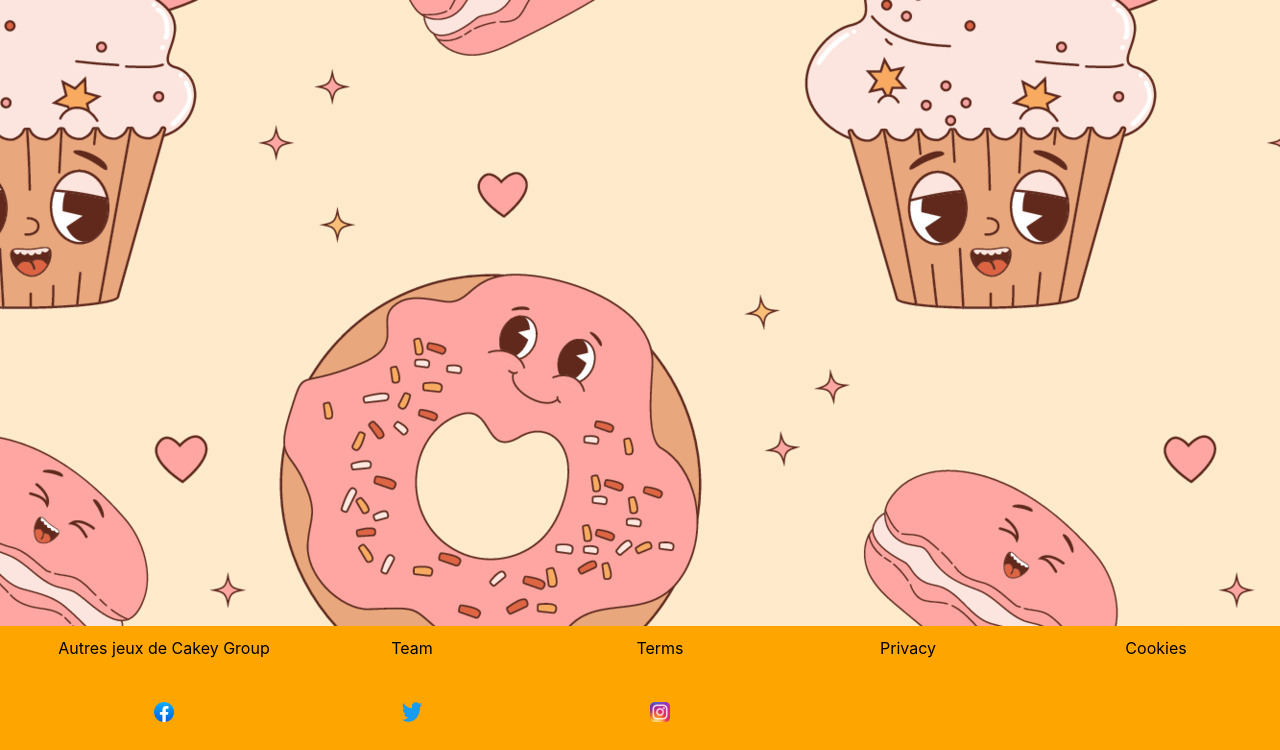
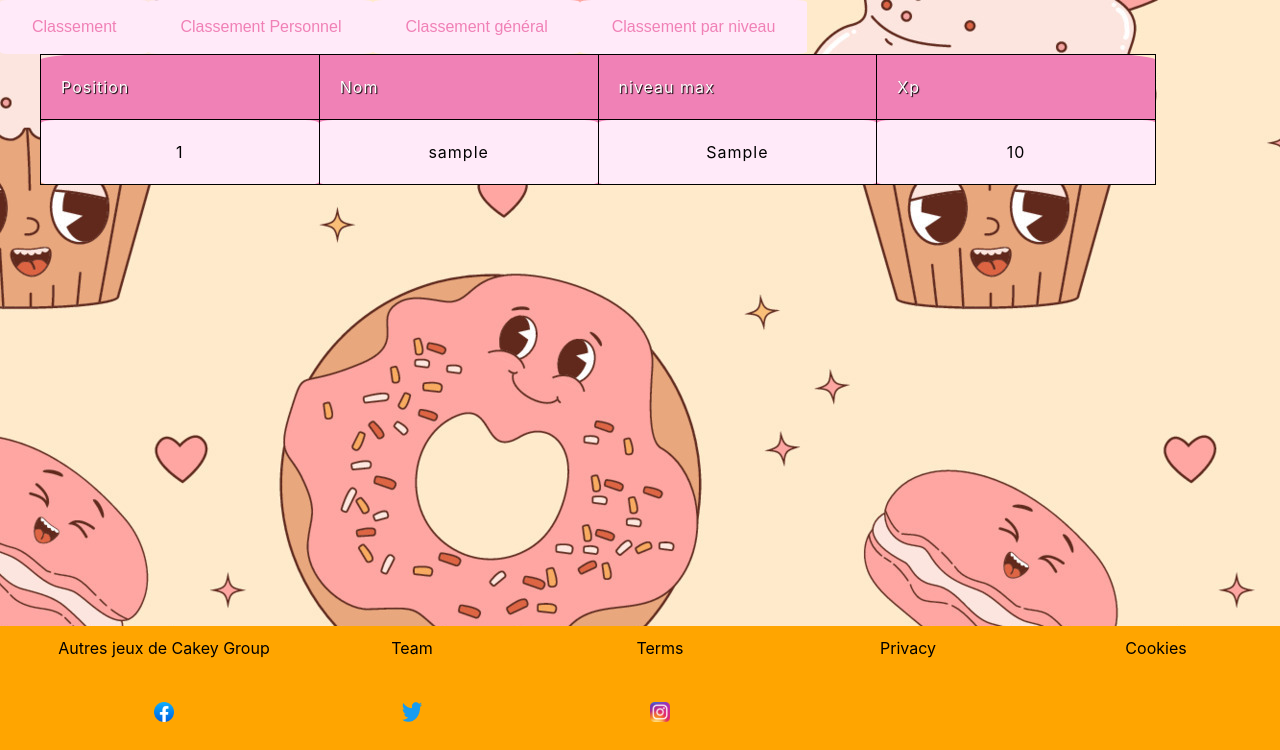
Before and after one commit to DUT-Info-Montreuil/SAES3.01_Cakey, a PHP site: page /index.php?getmodule=modClassement in a window 1280 px wide. Shown: the part 102-852 px from the top of the page. Run offline with PHP 8.4, Linux system fonts and the light colour scheme; the visitor is signed in with stand-in values (Sample User, id 1); tables that the repository leaves empty or names only in its code hold one stand-in row (values such as "Sample post"); grey boxes marked "Sample" are stand-in pictures.

Commit message:
Classement

```diff
--- a/composants/menuHeader/vueCompMenu.php
+++ b/composants/menuHeader/vueCompMenu.php
@@ -191,7 +191,7 @@ class VueCompMenu{
 							</div>
 						</li>
 						<li class="nav-item">
-							<a class="nav-link" href="#">Classement</a>
+							<a class="nav-link" href="index.php?getmodule=modClassement">Classement</a>
 						</li>
 						' . $connect . '
 					</ul>
--- a/module/mod_classement/cont_classement.php
+++ b/module/mod_classement/cont_classement.php
@@ -5,6 +5,7 @@ class ControleurClassement {
 	private $modele;
 	private $vue;
 	private $action;
+	private $choix;
 
 	public function __construct() {
 		$this->modele = new ModeleClassement();
@@ -13,33 +14,100 @@ class ControleurClassement {
 
 	public function exec() {
 		$this->action = isset($_GET["action"]) ? $_GET["action"] : "general";
-
+		$this->vue->menuzzef();
 		switch ($this->action) {
 			case "general" :
 				$this->general();
 				break;
-			case "niveau" :
+			case "niveau":
 				$this->niveau();
-				echo'niveau';
 				break;
+			case "niveausel" :
+				$this->niveau();
+				$this->sel();
+				break;
+			case "niveauselPerso" :
+				$this->persNiveau();
+				$this->selPerso();
+				break;
+			case "perso" :
+				$this->vue->menuPerso();
+				break;
+
+			case "notPerso" :
+				$this->vue->menunotPerso();
+				break;
+			case "generalPerso" :
+				$this->persGenerale();
+				break;
+			case "niveauPerso" :
+				$this->persNiveau();
+				break;
+
 			default :
 				die ("Action inexistante");
+
 
 		}
 	}
 
 	private function general () {
-		$this->vue->menu();
-		$this->vue->get_tableauGeneral();
+		$liste =$this->modele->get_liste();
+		$this->vue->menuNotPerso();
+      	$this->vue->tab($liste);
+	   //$this->modele->get_liste1();
+
 
 	}
 
 	private function niveau () {
-		$liste =$this->modele->get_liste();
-		$this->vue->menu();
-       $this->vue->tab($liste);
-
+		$this->vue->menuNotPerso();
+		$listeNiveau=$this->modele->get_listeNiveau();
+		$this->vue->formselNiveau($listeNiveau);
 	}
 
 
+	private function sel(){
+
+	if (isset($_POST['score'])) {
+		$liste =$this->modele-> get_listeParNiveauScoreMax($_POST['niveaux']) ;
+		$this->vue->get_tableauParNiveau($liste);
+
+
+	} elseif (isset($_POST['temps'])) {
+
+		$liste= $this->modele-> get_listeParNiveauTempsMax($_POST['niveaux']);
+		$this->vue->get_tableauParNiveauTps($liste);
+
+	}
 }
+	private function persGenerale(){
+		$this->vue->menuPerso();
+		$liste= $this->modele->get_liste_perso();
+		$this->vue->tab($liste);
+	}
+	private function persNiveau(){
+		$this->vue->menuPerso();
+		$listeNiveau=$this->modele->get_listeNiveau();
+		$this->vue->formselNiveauPerso($listeNiveau);
+
+	}
+	private function selPerso(){
+
+		if (isset($_POST['score'])) {
+			$liste =$this->modele-> get_liste_perso_score($_POST['niveaux']) ;
+			$this->vue->get_tableauParNiveau($liste);
+
+
+		} elseif (isset($_POST['temps'])) {
+
+			$liste= $this->modele-> get_liste_perso_temps($_POST['niveaux']);
+			$this->vue->get_tableauParNiveauTps($liste);
+
+		}
+	}
+
+
+
+
+}
--- a/module/mod_classement/mod_classement.php
+++ b/module/mod_classement/mod_classement.php
@@ -9,6 +9,8 @@ class ModClassement {
 	public function __construct () {
 		$this->title = "";
 		$this->controleur = new ControleurClassement();
+		$this->exec();
+
 	}
 
 	public function exec () {
--- a/module/mod_classement/modele_classement.php
+++ b/module/mod_classement/modele_classement.php
@@ -1,14 +1,195 @@
 <?php
 
 class ModeleClassement extends Connexion{
+    private $id;
+
+    public function __construct(){
+        $sql = self::$bdd->prepare("select idUser from utilisateur where login = :login");
+		$sql->bindParam(':login', $_SESSION["newsession"], PDO::PARAM_STR);
+		$sql->execute();
+		$result = $sql->fetch();
+
+        $this->id = $result['idUser'];
+    }
 public function get_liste(){
-    $req="SELECT* FROM utilisateur";
+    $req="SELECT (Rank() OVER(ORDER BY Sum(score) DESC ))as rangG, idUser , login,Sum(score)as Xp,MAX(numeroNiveau)as niveauMax FROM utilisateur NATURAL JOIN partie group by idUSer limit 20";
     $pdo_req = self::$bdd->query($req);
     return $pdo_req->fetchAll();
 }
+public function get_liste1() {
+    $req="SELECT (Rank() OVER(ORDER BY Sum(score) DESC ))as rangG,
+     idUser , login,Sum(score)as Xp,MAX(numeroNiveau)as niveauMax
+    FROM utilisateur NATURAL JOIN partie
+    group by idUSer";
+    $pdo_req = self::$bdd->query($req);
+    $pdo_req->execute();
+    print_r( $pdo_req->fetchall(pdo::FETCH_ASSOC));
+    return $pdo_req->fetchAll();
+    /*$req="SELECT max(t1.rang) from (SELECT idUser,rang,Xpnecessaires from evolutionRang left outer join donneBonusRang using(rang)  left outer join donneBonusNiveau using(idBonus) left outer join partie using(numeroNiveau))as t1 inner join (Select  idUser ,login,Sum(score)as Xp FROM utilisateur NATURAL JOIN partie group by idUSer)as t2 using(idUser)where Xpnecessaires<Xp ";
+    $req="SELECT Max(rang) from evolutionRang left outer join donneBonusRang using(rang)  left outer join donneBonusNiveau using(idBonus) left outer join partie using(numeroNiveau) where Xpnecessaires < 1500";
+
+    */
 }
-/*
-public function get_dixPremiersGeneral (){
-    $req = ""
+public function get_listeParNiveau($niveau){
+    $req="SELECT Rank() OVER(ORDER BY score DESC ), idUser , login, score
+    FROM utilisateur NATURAL JOIN partie
+     where numeroNiveau=1 limit 20";
+    $pdo_req = self::$bdd->query($req);
+    $pdo_req->bindParam("niveau", $niveau);
+    $pdo_req->execute();
+    return $pdo_req->fetchAll();
+
 }
-*/
+public function get_listeParNiveauScore($niveau){
+    $req=Connexion::$bdd->prepare("SELECT Rank() OVER(ORDER BY score DESC ), idUser , login, score
+    FROM utilisateur NATURAL JOIN partie
+     where numeroNiveau=? limit 20");
+    $req->bindParam(1, $niveau);
+    $req->execute();
+    return $req->fetchAll();
+}
+public function get_listeParNiveauScoreMax($niveau){
+    $req=Connexion::$bdd->prepare("SELECT (Rank() OVER(ORDER BY MAX(score) DESC ))as rankScore, idUser , login, MAX(score) as score
+    FROM (SELECT idUser , login ,score
+    FROM utilisateur NATURAL JOIN partie
+     where numeroNiveau=? )as t
+     GROUP BY idUSer
+      limit 20");
+    $req->bindParam(1, $niveau);
+    $req->execute();
+    return $req->fetchAll();
+}
+
+public function get_listeParNiveauTempsMax($niveau){
+    $req=Connexion::$bdd->prepare("SELECT (Rank() OVER(ORDER BY MIN(temps) DESC ))as rankTemps, idUser , login, MIN(temps) as temps
+    FROM( SELECT idUser , login, temps
+    FROM utilisateur NATURAL JOIN partie
+    where numeroNiveau=?) as t
+    GROUP BY idUSer
+    limit 20 ");
+    $req->bindParam(1, $niveau);
+    $req->execute();
+    return $req->fetchAll();
+
+}
+public function get_listeNiveau(){
+    $req= "Select numeroNiveau from niveau";
+    $pdo_req = self::$bdd->query($req);
+    $pdo_req->execute();
+
+    return $pdo_req->fetchAll();
+}
+public function get_liste_perso(){
+    $req=Connexion::$bdd->prepare("SELECT *
+        FROM(SELECT (Rank() OVER(ORDER BY Sum(score) DESC ))rangG, idUser , login,Sum(score)as Xp,MAX(numeroNiveau)as niveauMax
+        FROM utilisateur NATURAL JOIN partie group by idUSer)as t
+        where t.rangG <=(SELECT rangG
+        FROM(SELECT (Rank() OVER(ORDER BY Sum(score) DESC ))rangG, idUser , login,Sum(score)as Xp,MAX(numeroNiveau)as niveauMax
+        FROM utilisateur NATURAL JOIN partie group by idUSer)as t where idUser=?)+2
+        AND t.rangG >=(SELECT rangG
+        FROM(SELECT (Rank() OVER(ORDER BY Sum(score) DESC ))rangG, idUser , login,Sum(score)as Xp,MAX(numeroNiveau)as niveauMax
+        FROM utilisateur NATURAL JOIN partie group by idUSer)as t where idUser=?)-2");
+    $req->bindParam(1, $this->id);
+    $req->bindParam(2, $this->id);
+
+    $req->execute();
+
+    return $req->fetchAll();
+}
+public function get_liste_perso_temps($niveau){
+    $req=Connexion::$bdd->prepare("SELECT *
+    FROM(SELECT (Rank() OVER(ORDER BY MIN(temps) DESC ))as rankTemps, idUser , login, MIN(temps) as temps
+    FROM( SELECT idUser , login, temps
+    FROM utilisateur NATURAL JOIN partie
+    where numeroNiveau=?) as t
+    GROUP BY idUSer)as t1
+
+    WHERE rankTemps<=(SELECT rankTemps
+    FROM(SELECT (Rank() OVER(ORDER BY MIN(temps) DESC ))as rankTemps, idUser , login, MIN(temps) as temps
+    FROM( SELECT idUser , login, temps
+    FROM utilisateur NATURAL JOIN partie
+    where numeroNiveau=?) as t
+    GROUP BY idUSer)as t1
+    where idUser=? limit 1)+2
+    AND rankTemps>=(SELECT rankTemps
+    FROM(SELECT (Rank() OVER(ORDER BY MIN(temps) DESC ))as rankTemps, idUser , login, MIN(temps) as temps
+    FROM( SELECT idUser , login, temps
+    FROM utilisateur NATURAL JOIN partie
+    where numeroNiveau=?) as t
+    GROUP BY idUSer)as t1
+    where idUser=? limit 1)-2
+   ");
+    $req->bindParam(1, $niveau);
+    $req->bindParam(2, $niveau);
+    $req->bindParam(3, $this->id);
+    $req->bindParam(4, $niveau);
+    $req->bindParam(5, $this->id);
+
+
+
+
+
+    $req->execute();
+    //print_r( $req->fetchall(pdo::FETCH_ASSOC));
+    return $req->fetchAll();
+
+}
+public function get_liste_perso_score($niveau){
+    $req=Connexion::$bdd->prepare("SELECT *
+    FROM(SELECT (Rank() OVER(ORDER BY MAX(score) DESC ))as rankScore, idUser , login, MAX(score)as score
+    FROM( SELECT idUser , login, score
+    FROM utilisateur NATURAL JOIN partie
+    where numeroNiveau=?) as t
+    GROUP BY idUSer)as t1
+
+    WHERE rankScore<=(SELECT rankScore
+    FROM(SELECT (Rank() OVER(ORDER BY MAX(score) DESC ))as rankScore, idUser , login, MAX(score)as score
+    FROM( SELECT idUser , login, score
+    FROM utilisateur NATURAL JOIN partie
+    where numeroNiveau=?) as t
+    GROUP BY idUSer)as t1
+    where idUser=? limit 1)+2
+    AND rankScore>=(SELECT rankScore
+    FROM(SELECT (Rank() OVER(ORDER BY MAX(score) DESC ))as rankScore, idUser , login, MAX(score)as score
+    FROM( SELECT idUser , login, score
+    FROM utilisateur NATURAL JOIN partie
+    where numeroNiveau=?) as t
+    GROUP BY idUSer)as t1
+    where idUser=? limit 1)-2
+   ");
+    $req->bindParam(1, $niveau);
+    $req->bindParam(2, $niveau);
+    $req->bindParam(3, $this->id);
+    $req->bindParam(4, $niveau);
+    $req->bindParam(5, $this->id);
+
+
+    $req->execute();
+    return $req->fetchAll();
+
+}
+/*"SELECT * FROM
+   (SELECT (Rank() OVER(ORDER BY MIN(temps) DESC ))as rankTemps, idUser , login, MIN(temps) as temps
+    FROM( SELECT idUser , login, temps
+    FROM utilisateur NATURAL JOIN partie
+    where numeroNiveau=?) as t
+    GROUP BY idUSer)as t2
+    WHERE rankTemps<= SELECT rankTemps FROM (SELECT (Rank() OVER(ORDER BY MIN(temps) DESC ))as rankTemps, idUser , login, MIN(temps) as temps
+    FROM( SELECT idUser , login, temps
+    FROM utilisateur NATURAL JOIN partie
+    where numeroNiveau=1) as t
+    GROUP BY idUSer)as t2 where idUSer=1)
+
+
+
+    SELECT *
+    FROM(SELECT (Rank() OVER(ORDER BY MIN(temps) DESC ))as rankTemps, idUser , login, MIN(temps) as temps
+    FROM( SELECT idUser , login, temps
+    FROM utilisateur NATURAL JOIN partie
+    where numeroNiveau=?) as t
+    GROUP BY idUSer)as t1
+    WHERE rankTemps<=6
+    AND rankTemps>=2
+    */
+
+}
--- a/module/mod_classement/vue_classement.php
+++ b/module/mod_classement/vue_classement.php
@@ -1,26 +1,147 @@
 <?php
 class VueClassement{
+    public function menuNotPerso(){
+        ?> <ul>
+            <a href="index.php?getmodule=modClassement&action=general"id="menuClassement">Classement général</a>
+            <a href="index.php?getmodule=modClassement&action=niveau"id="menuClassement">Classement par niveau</a>
+
+    <?php
+    }
     public function menu(){
         ?> <ul>
-            <li><a href="index.php?getmodule=modClassement&action=general">Classement général</a></li>
-            <li><a href="index.php?getmodule=modClassement&action=niveau">Classement par niveau</a></li>
-    </ul>
-    <?php
+        <li><a href="index.php?getmodule=modClassement&action=notPerso" id="menuClassement"> Classement</a></li>
+        <?php
+        if(isset($_SESSION['newsession'])){
+
+            ?><li><a href="index.php?getmodule=modClassement&action=perso"id="menuClassement> Classement Personnel</a></li>
+            <?php
+            }
+            ?>
+</ul>
+<?php
     }
-    public function get_tableauGeneral(){
+
+    public function menuzzef(){
         ?>
-        <h2> Classement général</h2>
-        <p> Lorem ipsum dolor sit amet, consectetur adipiscing elit. Etiam vitae efficitur tortor, ac gravida lectus. Nullam lobortis quam ipsum, eu tincidunt sapien condimentum eleifend. Aenean cursus vitae urna condimentum pellentesque. Nullam feugiat porttitor orci, eleifend facilisis sapien commodo ut. Vestibulum vulputate dolor ac facilisis iaculis. Orci varius natoque penatibus et magnis dis parturient montes, nascetur ridiculus mus. Praesent sollicitudin faucibus elit quis cursus. Aenean eu finibus nisi.
-    </p>
-    <?php
+        <nav>
+        <a href="index.php?getmodule=modClassement&action=notPerso" id="menuClassement"> Classement</a>
+        <?php
+        if(isset($_SESSION['newsession'])){
+
+            ?><a href="index.php?getmodule=modClassement&action=perso" id="menuClassement"> Classement Personnel</a>
+            <?php
+            }
+            ?>
+            </nav>
+
+<?php
     }
-    public function get_tableauParNiveau(){
+    public function menuPerso(){
         ?>
-        <h2> Classement par niveau</h2>
-        <p> Lorem ipsum dolor sit amet, consectetur adipiscing elit. Etiam vitae efficitur tortor, ac gravida lectus. Nullam lobortis quam ipsum, eu tincidunt sapien condimentum eleifend. Aenean cursus vitae urna condimentum pellentesque. Nullam feugiat porttitor orci, eleifend facilisis sapien commodo ut. Vestibulum vulputate dolor ac facilisis iaculis. Orci varius natoque penatibus et magnis dis parturient montes, nascetur ridiculus mus. Praesent sollicitudin faucibus elit quis cursus. Aenean eu finibus nisi.
-    </p>
-    <?php
+        <nav>
+        <a href="index.php?getmodule=modClassement&action=generalPerso" id="menuClassement">Classement général</a>
+        <a href="index.php?getmodule=modClassement&action=niveauPerso" id="menuClassement">Classement par niveau</a>
+    </nav>
+<?php
     }
+    public function get_tableauParNiveau($données){
+        ?>
+         <table>
+            <thead>
+                <tr>
+                    <td > Position</td>
+                    <td> Nom</td>
+                    <td > Xp </td>
+                </tr>
+            </thead>
+            <tbody>
+                <?php
+                foreach ($données as $util){
+                    ?><tr>
+                        <td><?=$util["rankScore"]?></td>
+                        <td><?=$util["login"]?></a></td>
+                        <td> <?=$util["score"]?> </td>
+                </tr><?php
+                }
+                ?>
+                </tbody>
+                </table>
+                <?php
+
+    }
+    public function get_tableauParNiveauTps($données){
+        ?>
+         <table>
+            <thead>
+                <tr>
+                    <td > Position</td>
+                    <td> Nom</td>
+                    <td > temps </td>
+                </tr>
+            </thead>
+            <tbody>
+                <?php
+                foreach ($données as $util){
+                    ?><tr>
+                        <td><?=$util["rankTemps"]?></td>
+                        <td><?=$util["login"]?></a></td>
+                        <td> <?=$util["temps"]?> </td>
+                </tr><?php
+                }
+                ?>
+                </tbody>
+                </table>
+                <?php
+
+
+    }
+    public function formselNiveau($niveau){
+        ?>
+        <br>
+        <form action="index.php?getmodule=modClassement&action=niveausel" method="POST">
+    <fieldset>
+    <label for="choixNiveau" id="labelNiveau">Choisir un niveau</label>
+        <select name="niveaux" id="niveauSel">
+          <?php
+                foreach ($niveau as $util){
+                ?><option value=<?=$util["numeroNiveau"]?> ><?=$util["numeroNiveau"]?></option>
+
+                <?php
+                }
+                ?>
+        </select>
+        <p>
+            <input type="submit" name="score" value="score" id="bouton" />
+            <input type="submit" name="temps" value="temps" id="bouton" />
+        </p>
+    </fieldset>
+</form>
+<?php
+    }
+
+    public function formselNiveauPerso($niveau){
+        ?>
+        <form action="index.php?getmodule=modClassement&action=niveauselPerso" method="POST">
+    <fieldset>
+    <label for="choixNiveau" id="labelNiveau">Choisir un niveau</label>
+        <select name="niveaux" id="niveauSel">
+          <?php
+                foreach ($niveau as $util){
+                ?><option value=<?=$util["numeroNiveau"]?> ><?=$util["numeroNiveau"]?></option>
+
+                <?php
+                }
+                ?>
+        </select>
+        <p>
+            <input type="submit" name="score" value="score" id="bouton" />
+            <input type="submit" name="temps" value="temps" id="bouton"/>
+        </p>
+    </fieldset>
+</form>
+<?php
+    }
+
 
 	public function tab ($données){
         ?>
@@ -29,7 +150,6 @@ class VueClassement{
                 <tr>
                     <td > Position</td>
                     <td> Nom</td>
-                    <td> rang </td>
                     <td> niveau max</td>
                     <td > Xp </td>
                 </tr>
@@ -37,12 +157,12 @@ class VueClassement{
             <tbody>
                 <?php
                 foreach ($données as $util){
+
                     ?><tr>
-                        <td>1</td>
-                        <td><a href="index.php?getModule=modClassement&action=niveau&id=<?=$util["idUtil"]?>"><?=$util["login"]?></a></td>
-                        <td> <?=$util["description"]?> </td>
-                        <td> <?=$util["nbSignalementsAbusifs"]?> </td>
-                        <td> <?=$util["argentChocolat"]?> </td>
+                        <td><?=$util["rangG"]?></td>
+                        <td><?=$util["login"]?></a></td>
+                        <td> <?=$util["niveauMax"]?> </td>
+                        <td> <?=$util["Xp"]?> </td>
                 </tr><?php
                 }
                 ?>
@@ -51,6 +171,5 @@ class VueClassement{
                 <?php
 
 
-
     }
 }
--- a/style.css
+++ b/style.css
@@ -401,3 +401,57 @@ tbody tr:nth-child(even) {
   border-radius : 75px;
 
 }
+
+
+
+
+
+
+
+
+#bouton{
+  background-color:#F081B6;
+  border: none;
+  color: white;
+  padding: 15px 32px;
+  text-align: center;
+  text-decoration: none;
+  display: inline-block;
+  font-size: 16px;
+  border-radius: 5%;
+}
+#bouton:hover{
+  color:#F081B6;
+  background: #ffeaf9;
+}
+
+#menuClassement{
+  display: block;
+
+}
+#menuClassement{
+float: left; /* effet flottant */
+text-decoration: none; /* pas d'héritage avec effet souligné */
+color: #F081B6; /* couleur du texte */
+background:  #ffeaf9; /* couleur de fond */
+
+padding: 15px 32px; /* marges intérieur */
+font-family: sans-serif; /* police d'écriture */
+font-size: 16px; /* taille du texte */
+transition: .5s; /* temps de transition lors du hover : une demi seconde */
+border-radius: 5%;
+}
+#menuClassement:hover{ /* tous liens lors du survol dans la balise nav */
+background:#F081B6; /* couleur de fond */
+color:#ffeaf9;
+}
+
+#labelNiveau{
+  background:#F081B6; /* couleur de fond */
+color:#ffeaf9
+}
+#niveauSel{
+  background:#F081B6; /* couleur de fond */
+color:#ffeaf9;
+border-radius: 10%;
+}
```
